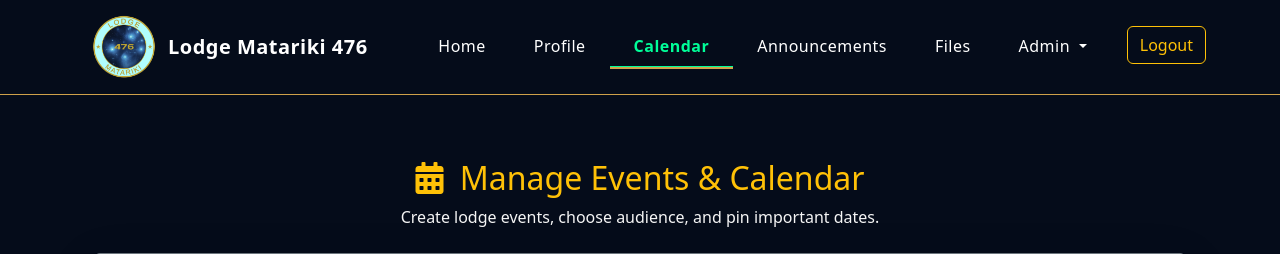
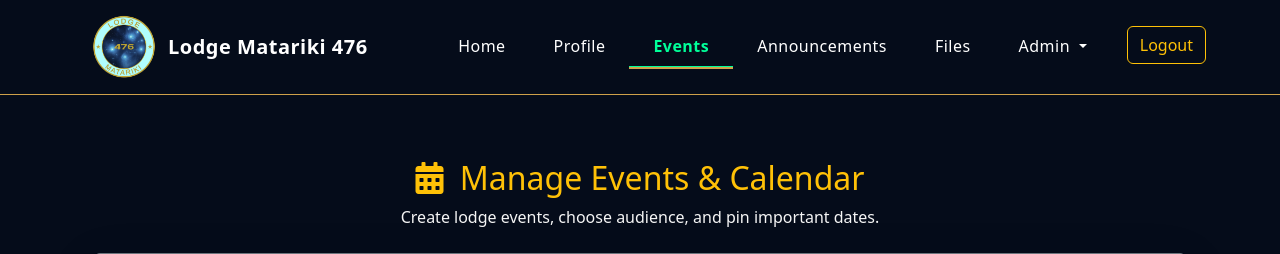
Before and after one commit to sue-zadeh/lodge-matarik476-python, a Flask app: page /admin/events in a window 1280 px wide. Shown: the top 254 px of the page. Run offline with Flask 3, Linux system fonts and the light colour scheme; the visitor is signed in with stand-in values (Sample User, id 1); data that the repository does not hold is empty; some libraries are stand-ins or nearby versions.

Commit message:
event-today

```diff
--- a/app/templates/base.html
+++ b/app/templates/base.html
@@ -332,7 +332,7 @@
       <a class="nav-link nav-link-underline {% if request.endpoint == 'our_story' %}active{% endif %}" href="#">Our Story</a>
     </li>
     <li class="nav-item">
-      <a class="nav-link nav-link-underline {% if request.endpoint == 'member_calendar' %}active{% endif %}" href="{{ url_for('member_calendar') }}">Calendar</a>
+      <a class="nav-link nav-link-underline {% if request.endpoint == 'member_calendar' %}active{% endif %}" href="{{ url_for('member_calendar') }}">Events</a>
     </li>
     <li class="nav-item">
       <a class="nav-link nav-link-underline {% if request.endpoint == 'announcements' %}active{% endif %}" href="#">Announcements</a>
@@ -358,7 +358,7 @@
       <a class="nav-link nav-link-underline {% if request.endpoint == 'profile' %}active{% endif %}" href="{{ url_for('profile') }}">Profile</a>
     </li>
     <li class="nav-item">
-      <a class="nav-link nav-link-underline {% if request.endpoint == 'admin_events' %}active{% endif %}" href="{{ url_for('admin_events') }}">Calendar</a>
+      <a class="nav-link nav-link-underline {% if request.endpoint == 'admin_events' %}active{% endif %}" href="{{ url_for('admin_events') }}">Events</a>
 
     </li>
     <li class="nav-item">
```
Also changed, not shown: app/templates/home_member.html (+5 -5 lines).
